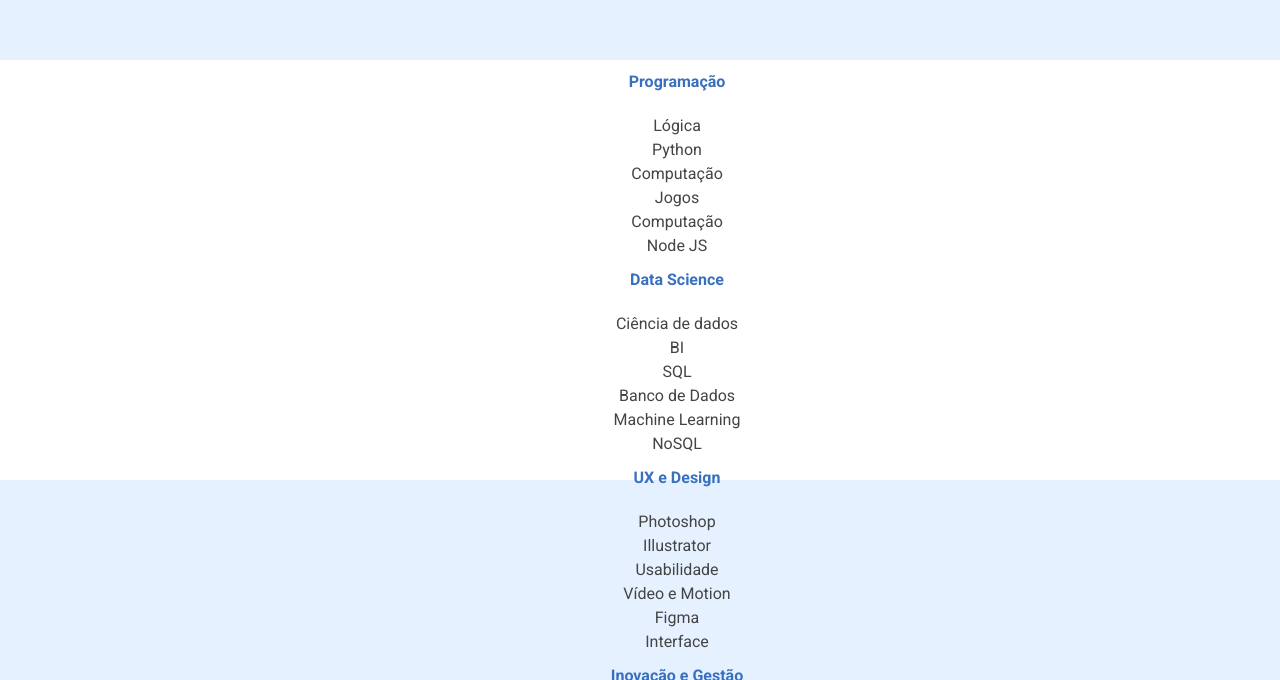
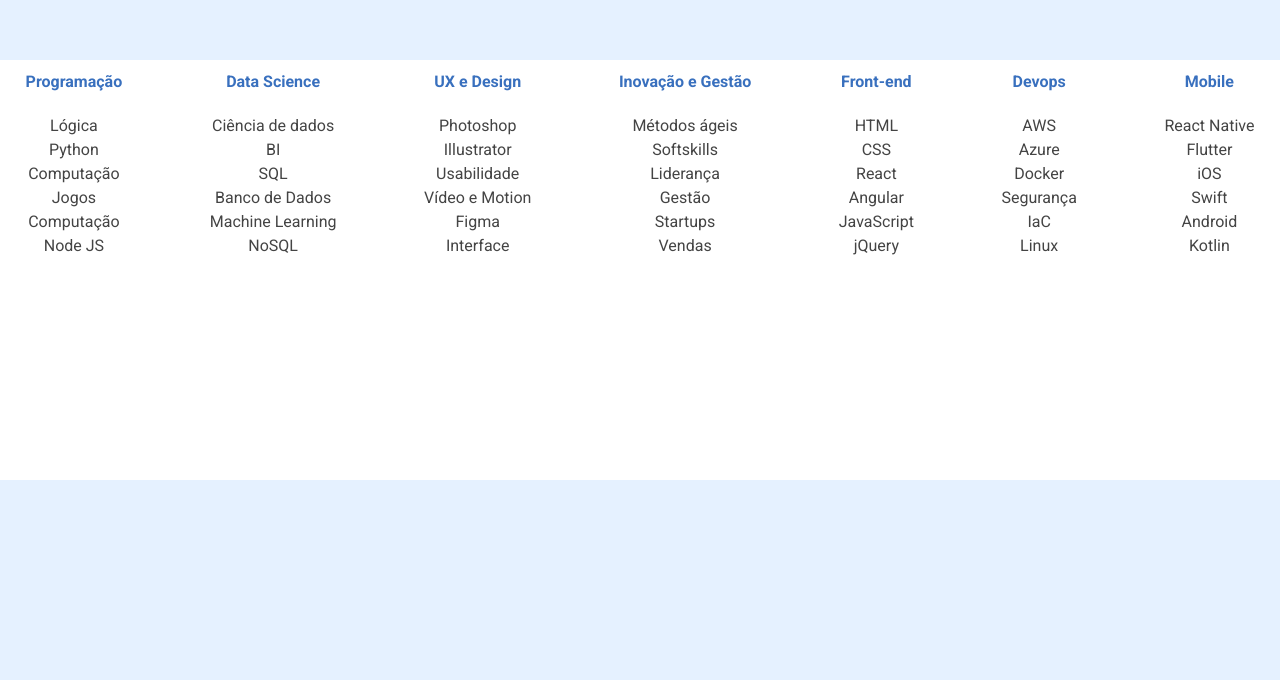
Before and after one commit to ZacSv/alura-play, a plain HTML site: page index.html in a window 1280 px wide. Shown: the part 637-1317 px from the top of the page. After the commit the page ends 1117 px from the top, so only its background shows below. Drawn offline with Linux system fonts and the light colour scheme.

Commit message:
apply mobile-first

```diff
--- a/css/estilos.css
+++ b/css/estilos.css
@@ -285,7 +285,6 @@ body {
 
     .rodape__container {
         height: 420px;
-        padding-left: 74px;
     }
 
 }
@@ -314,7 +313,6 @@ body {
     /* ESTILOS RODAPÉ */
 
     .rodape__container {
-        padding-left: 240px;
         height: 225px;
     }
 
--- a/css/flex-box.css
+++ b/css/flex-box.css
@@ -14,8 +14,24 @@
     display: none;
 }
 
+.rodape__container{
+    display: flex;
+    flex-flow: column wrap;
+
+
+}
+
+
 @media(min-width: 834px){
     .cabecalho__pesquisar__item{
         display: block;
     }
+    .rodape__container{
+        justify-content: space-between;
+        flex-wrap: nowrap;
+        flex-direction: row;
+        padding: 0 2%;
+
+    }
+
 }
```
